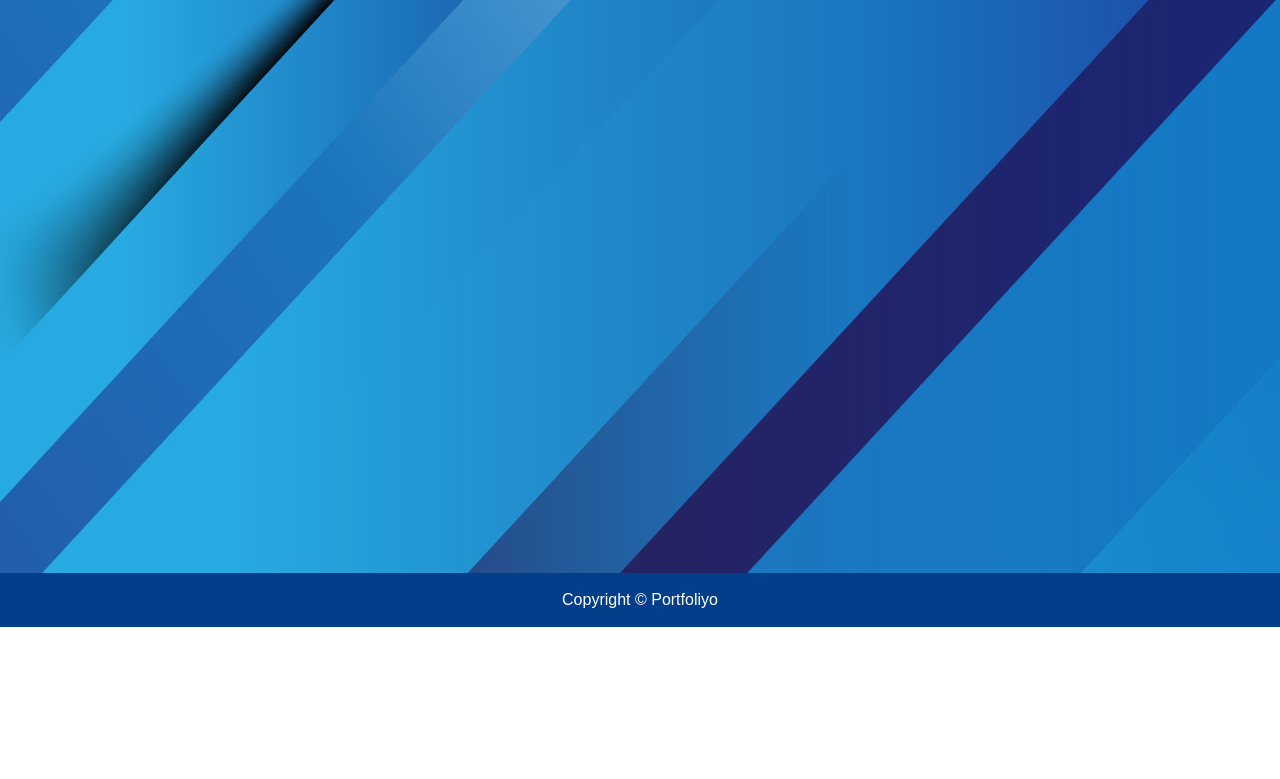
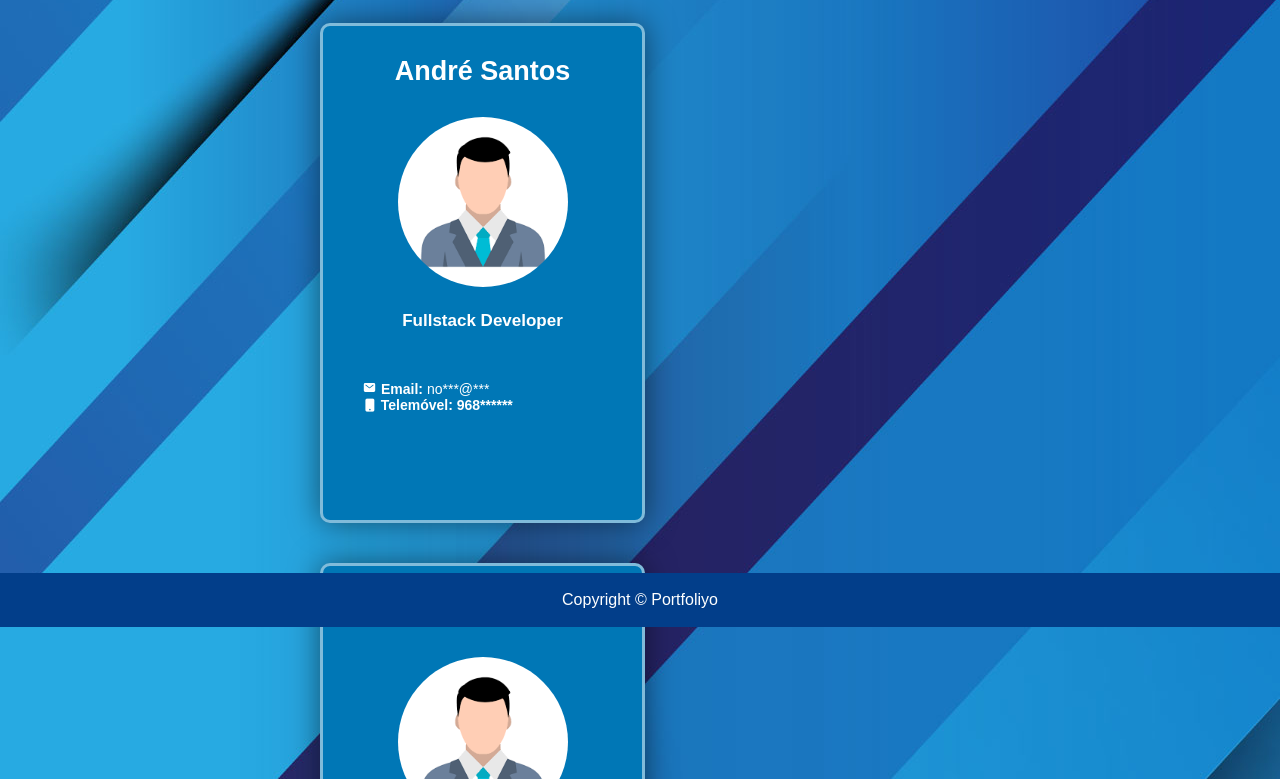
Before and after one commit to DiogoSilva23/Portfoliyo, a website: page public/contacts.html in a window 1280 px wide. Shown: the part 173-952 px from the top of the page. Before the commit the page ends 800 px from the top, so only its background shows below. Drawn offline with nearby package versions, Linux system fonts and the light colour scheme.

Commit message:
Started Contacts Section FrontEnd.

```diff
--- a/public/contacts.html
+++ b/public/contacts.html
@@ -11,6 +11,7 @@
     <link rel="stylesheet" href="css/logout.css">
     <link rel="stylesheet" href="css/contacts.css">
     <link rel="stylesheet" href="css/friendsList.css">
+    <script src="https://kit.fontawesome.com/1dae1470f1.js" crossorigin="anonymous"></script>
     <script type="module" src="https://unpkg.com/ionicons@7.1.0/dist/ionicons/ionicons.esm.js"></script>
     <script nomodule src="https://unpkg.com/ionicons@7.1.0/dist/ionicons/ionicons.js"></script>
 </head>
@@ -90,6 +91,35 @@
 
     <div>
         <h1>Contacts</h1>
+        <div id="row" class="row">
+            <div id="contactCard" class="contactCard">
+                <h2>André Santos</h2>
+                <img src="/images/te.png">
+                <h3>Fullstack Developer</h3>
+                <div id="contactInfo" class="contactInfo">
+                    <p><ion-icon name="mail"></ion-icon><b>Email: </b>no***@***</p>
+                    <p><i class="fa-solid fa-mobile-button"></i><b>Telemóvel: 968****** </b></p>
+                </div>
+            </div>
+            <div id="contactCard" class="contactCard">
+                <h2>Armando Brandão</h2>
+                <img src="/images/te.png">
+                <h3>BackEnd Developer</h3>
+                <div id="contactInfo" class="contactInfo">
+                    <p><ion-icon name="mail"></ion-icon><b>Email: </b>no***@***</p>
+                    <p><i class="fa-solid fa-mobile-button"></i><b>Telemóvel: 968****** </b></p>
+                </div>
+            </div>
+            <div id="contactCard" class="contactCard">
+                <h2>Diogo Silva</h2>
+                <img src="/images/te.png">
+                <h3>FrontEnd Developer</h3>
+                <div id="contactInfo" class="contactInfo">
+                    <p><ion-icon name="mail"></ion-icon><b>Email: </b>no***@***</p>
+                    <p><i class="fa-solid fa-mobile-button"></i><b>Telemóvel: 968****** </b></p>
+                </div>
+            </div>
+        </div>
     </div>
     <!--<div class="search-container">
         <input type="text" id="searchInput" placeholder="Search contacts...">
--- a/public/css/about.css
+++ b/public/css/about.css
@@ -1,10 +1,6 @@
 #about{
     padding: 2% 25%;
     color: white;
-}
-
-body {
-    height: 100%;
 }
 
 h1 {
--- a/public/css/contacts.css
+++ b/public/css/contacts.css
@@ -7,6 +7,67 @@ h1 {
     margin-top: 50px;
 }
 
+h2 {
+    font-size: 27px;
+    margin-bottom: 10px;
+    padding-bottom: 10px;
+}
+
+h3 {
+    font-size: 17px;
+}
+
+.row {
+    padding: 2% 25%;
+}
+
+.contactCard{
+    padding: 30px 30px;
+    background-color: #0077b6;
+    width: 325px;
+    height: 500px;
+    margin-bottom: 40px;
+    text-align: center;
+    display: block;
+    transform: scale(1);
+    transition: transform 0.5s ease;
+    border: 3px solid rgba(255, 255, 255, .5);
+    box-shadow: 0 0 30px rgba(0, 0, 0, .5);
+    border-radius: 10px;
+}
+
+.contactCard:hover {
+    transform: scale(1.05);
+    transition: transform 0.5s ease;
+}
+
+.contactCard img {
+    width: 170px;
+    margin-top: 10px;
+    border-radius: 100%;
+    justify-content: center;
+    align-items: center;
+    margin-bottom: 20px;
+}
+
+.contactInfo {
+    font-size: 14px;
+    margin-top: 50px;
+    text-align: left;
+    padding-left: 10px;
+    padding-right: 10px;
+}
+
+.contactInfo ion-icon {
+    font-size: 13px;
+    padding-right: 5px;
+}
+
+.contactInfo i {
+    font-size: 13px;
+    padding-right: 6px;
+    padding-left: 2px;
+}
 /*body {
     font-family: Arial, sans-serif;
     margin: 0;
--- a/public/css/style.css
+++ b/public/css/style.css
@@ -173,12 +173,6 @@ nav ul li a:hover::after{
         align-items: center;
         justify-content: center;
     }
-
-    nav ul {
-        display: none;
-        transform: scale(0);
-        transition: transform 1s ease;
-    }
 }
 
 /*
```
Also changed, not shown: public/aboutUs.html (+1 -2 lines).
